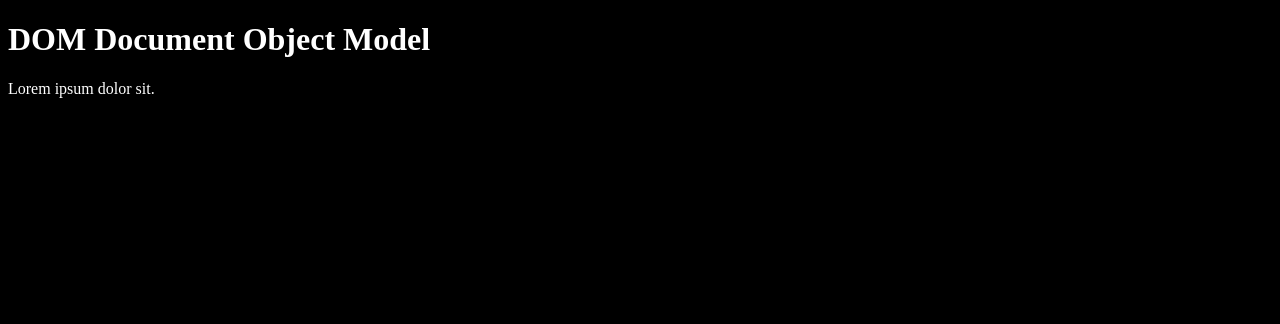
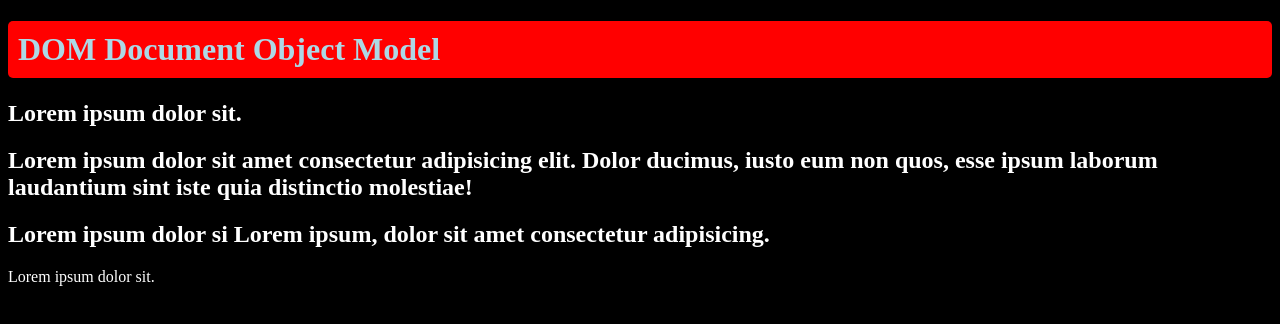
Before and after one commit to MianAteeq-star/Chai-aur-Javascript, a plain HTML site: page dom/index.html in a window 1280 px wide. Drawn offline with Linux system fonts and the light colour scheme.

Commit message:
dom selector

```diff
--- a/dom/index.html
+++ b/dom/index.html
@@ -7,7 +7,53 @@
     <title>DOM Chai aur Js</title>
 </head>
 <body style="background-color: #000; color: #fff;">
-    <h1 class="headig">DOM Document Object Model</h1>
+    <h1 id="title" class="headig">DOM Document Object Model <span style="display: none;"> Test Text</span></h1>
+    <h2> Lorem ipsum dolor sit.      </h2>
+    <h2> Lorem ipsum dolor sit amet consectetur adipisicing elit. Dolor ducimus, iusto eum non quos, esse ipsum laborum laudantium sint iste quia distinctio molestiae!   </h2>
+    <h2> Lorem ipsum dolor si Lorem ipsum, dolor sit amet consectetur adipisicing.    </h2>
     <p>Lorem ipsum dolor sit.</p>
 </body>
+
+
+<script>
+    // Select by id
+
+// console.log(document.getElementById("title"));
+// console.log(document.getElementById("title").id)
+// console.log(document.getElementById("title").className)
+// console.log(document.getElementById("title").getAttribute("id"));
+// console.log(document.getElementById("title").getAttribute("class"));
+// console.log(document.getElementById("title").setAttribute('class', "mainHeadings"));
+// console.log(document.getElementById("title"));
+const title = document.getElementById("title")
+title.style.backgroundColor= "red",
+title.style.color= "lightblue"
+title.style.padding= "10px"
+title.style.borderRadius= "5px"
+// console.log(title);
+
+
+// title.textContent
+// title.innerHTML
+// title.innerText
+// console.log(title);
+// console.log(document.getElementById("title").textContent);
+// console.log(document.getElementById("title").innerText);
+// console.log(document.getElementById("title").innerHTML);
+
+
+
+// sELECT bY cLASSnAME
+
+// console.log(document.getElementsByClassName('heading'));
+
+
+
+// select by query Selector
+
+
+console.log(document.querySelector('h2'));
+
+
+</script>
 </html>
```
